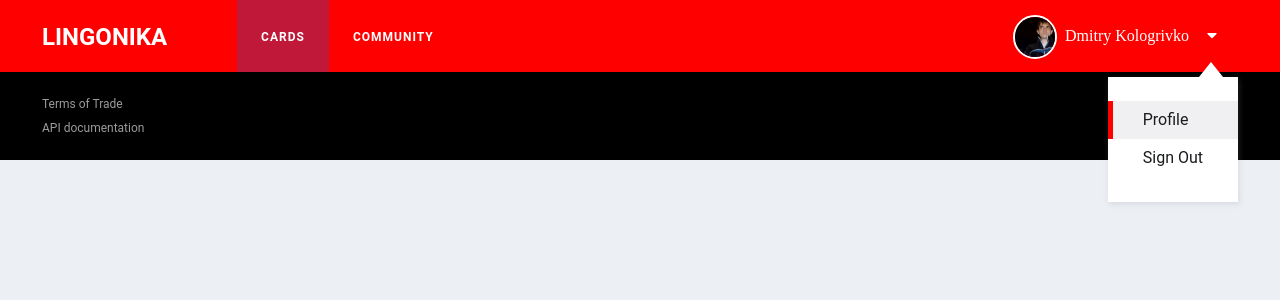
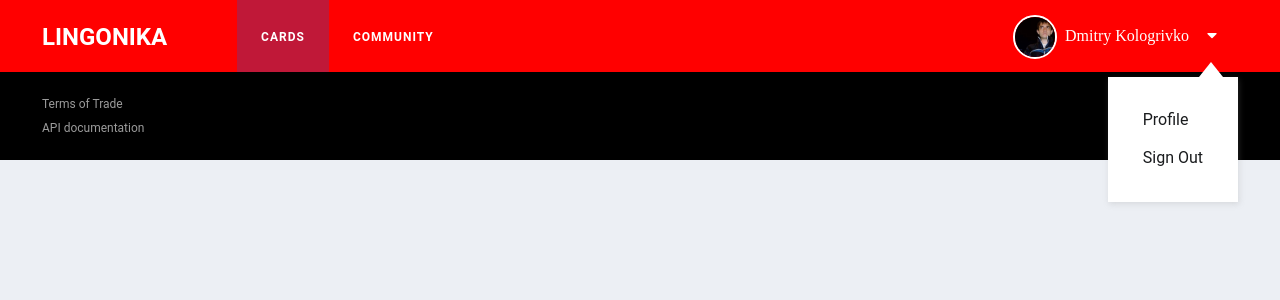
Before and after one commit to dmitrykologrivko/LINGONIKA, a React (Create React App) app in the folder client/: page / in a window 1280 px wide. Both pictures are taken after a click on the element 1217 px from the left and 34 px from the top of the page. Shown: the top 300 px of the page. Built offline with nearby package versions, Linux system fonts and the light colour scheme.

Commit message:
Fix profile menu items hover

```diff
--- a/client/src/components/App/Header.css
+++ b/client/src/components/App/Header.css
@@ -148,7 +148,7 @@
   text-decoration: none;
 }
 
-.header__profile-nav-item_active {
+.header__profile-nav-item:hover {
   background: rgba(240, 240, 242, 1.00);
   border-left: 5px solid red;
 }
--- a/client/src/components/App/Header.js
+++ b/client/src/components/App/Header.js
@@ -34,7 +34,7 @@
                   onClick={this.onProfileMoreClick.bind(this)}/>
             <div className="header__profile-nav-wrapper" style={profileMenuStyle}>
               <nav className="header__profile-nav">
-                <a className="header__profile-nav-item header__profile-nav-item_active" href="#">Profile</a>
+                <a className="header__profile-nav-item" href="#">Profile</a>
                 <a className="header__profile-nav-item" href="#">Sign Out</a>
               </nav>
             </div>
```
